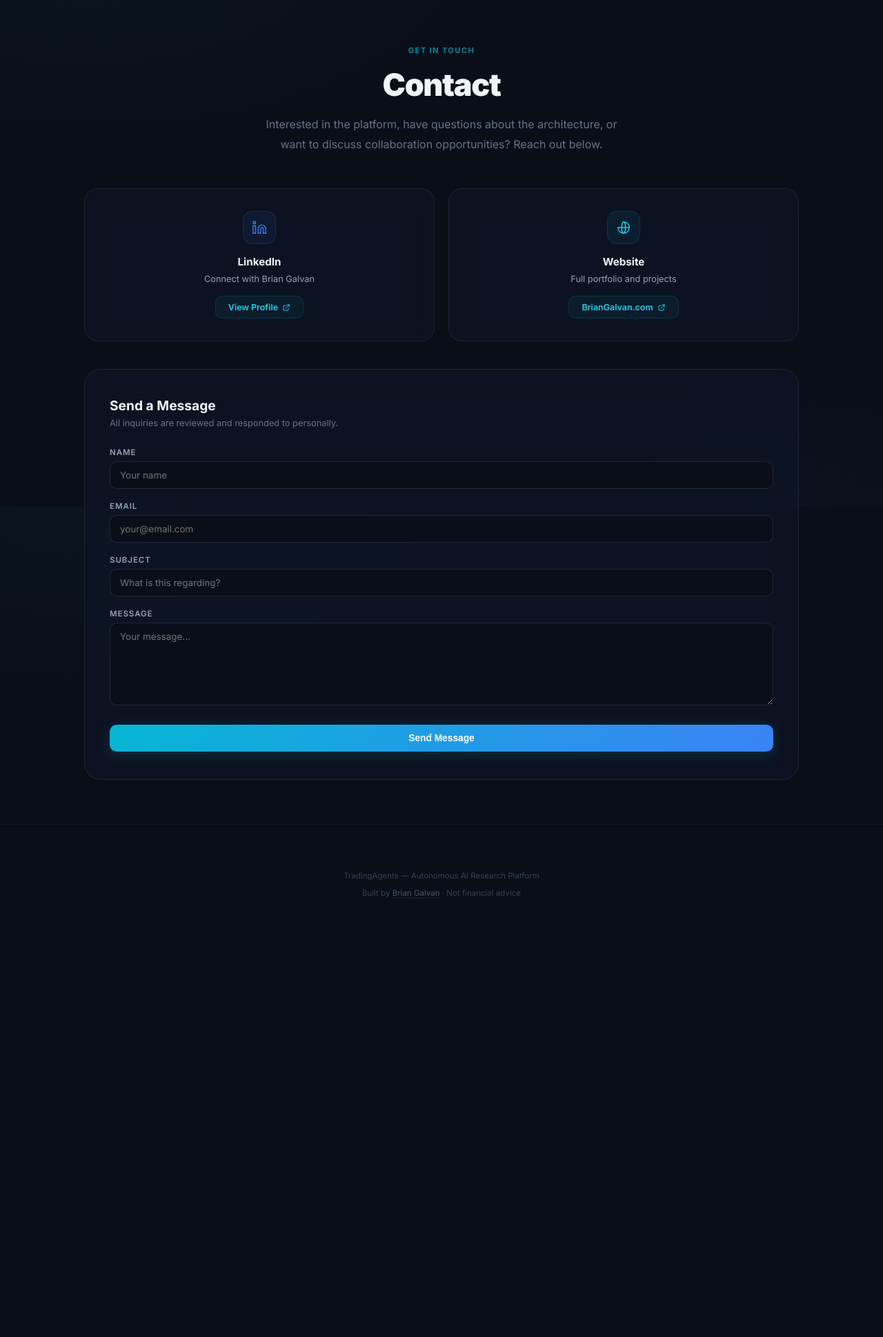
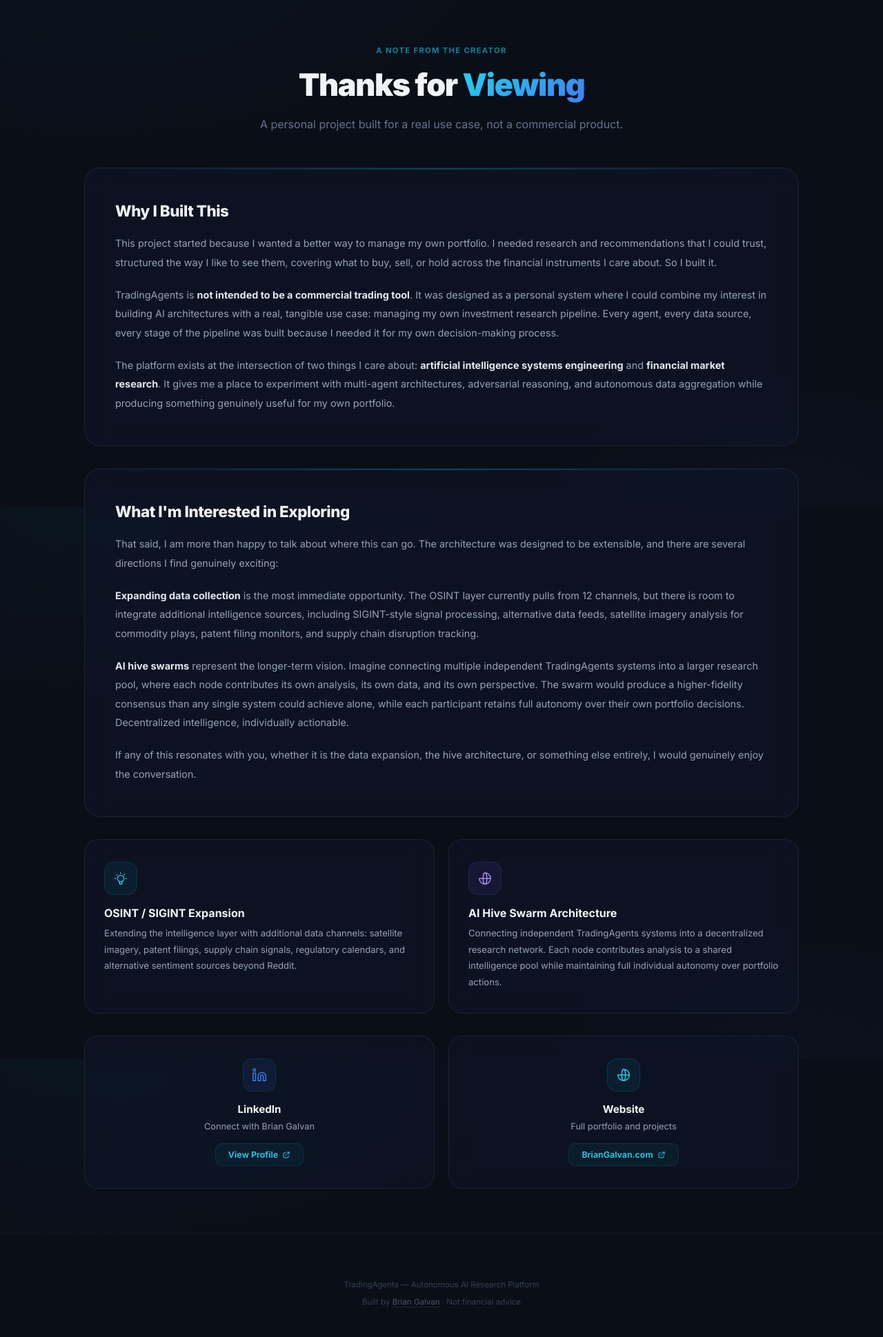
Before and after one commit to bgalvan1277/tradingagents-dashboard, a FastAPI app: page /contact in a window 1280 px wide. Shown: the part 65-2004 px from the top of the page at 69% size. Before the commit the page ends 1368 px from the top, so only its background shows below. Run offline with FastAPI, Linux system fonts and the light colour scheme; parts of the project's set-up code (start-up, migrations or seed data) failed here and were passed over.

Commit message:
Contact page: replace form with personal project message, OSINT/SIGINT expansion, and AI hive swarm vision

```diff
--- a/app/templates/public/contact.html
+++ b/app/templates/public/contact.html
@@ -2,40 +2,43 @@
 {% set active_page = 'contact' %}
 
 {% block title %}Contact{% endblock %}
-{% block meta_description %}Get in touch with Brian Galvan, the creator of TradingAgents autonomous AI research platform.{% endblock %}
+{% block meta_description %}Learn about the TradingAgents project, its purpose as a personal AI research tool, and future directions including OSINT expansion and AI hive swarm architecture.{% endblock %}
 
 {% block extra_css %}
 .contact-hero{text-align:center;padding:8rem 2rem 3rem;max-width:1100px;margin:0 auto}
 .contact-hero h1{font-size:2.8rem;font-weight:900;color:#f1f5f9;letter-spacing:-.03em;margin-bottom:1rem}
-.contact-hero p{font-size:1rem;color:#64748b;line-height:1.85;max-width:540px;margin:0 auto}
+.contact-hero p{font-size:1rem;color:#64748b;line-height:1.85;max-width:640px;margin:0 auto}
 .contact-wrap{max-width:1100px;margin:0 auto;padding:0 2rem 4rem}
 
-.contact-grid{display:grid;grid-template-columns:1fr 1fr;gap:1.25rem;margin-bottom:2.5rem}
-.contact-card{background:rgba(15,23,42,.55);backdrop-filter:blur(16px);border:1px solid rgba(71,85,105,.25);border-radius:20px;padding:32px 28px;text-align:center;transition:all .3s}
-.contact-card:hover{border-color:rgba(6,182,212,.2);transform:translateY(-2px)}
-.contact-card .icon{width:48px;height:48px;border-radius:14px;display:flex;align-items:center;justify-content:center;margin:0 auto 16px}
-.contact-card h3{font-size:.95rem;font-weight:700;color:#f1f5f9;margin:0 0 6px}
-.contact-card p{font-size:.8rem;color:#94a3b8;margin:0 0 14px;line-height:1.6}
-.contact-card a.link{display:inline-flex;align-items:center;gap:6px;padding:8px 18px;border-radius:10px;background:rgba(6,182,212,.06);border:1px solid rgba(6,182,212,.15);color:#22d3ee;font-size:.78rem;font-weight:600;transition:all .2s}
-.contact-card a.link:hover{background:rgba(6,182,212,.12)}
+.msg-card{background:rgba(15,23,42,.55);backdrop-filter:blur(16px);border:1px solid rgba(71,85,105,.25);border-radius:24px;padding:48px 44px;margin-bottom:2rem;position:relative;overflow:hidden}
+.msg-card::before{content:'';position:absolute;top:0;left:0;right:0;height:2px;background:linear-gradient(90deg,transparent,rgba(6,182,212,.3),transparent)}
+.msg-card h2{font-size:1.4rem;font-weight:800;color:#f1f5f9;margin:0 0 1.25rem;letter-spacing:-.02em}
+.msg-card p{font-size:.9rem;color:#94a3b8;line-height:1.9;margin:0 0 1.25rem}
+.msg-card p:last-child{margin:0}
+.msg-card strong{color:#e2e8f0}
 
-/* Form */
-.contact-form{background:rgba(15,23,42,.55);backdrop-filter:blur(16px);border:1px solid rgba(71,85,105,.25);border-radius:24px;padding:40px 36px}
-.contact-form h2{font-size:1.2rem;font-weight:700;color:#f1f5f9;margin:0 0 6px}
-.contact-form .sub{font-size:.8rem;color:#64748b;margin:0 0 28px}
-.form-group{margin-bottom:18px}
-.form-group label{display:block;font-size:.72rem;font-weight:600;color:#94a3b8;text-transform:uppercase;letter-spacing:.08em;margin-bottom:6px}
-.form-group input,.form-group textarea{width:100%;padding:11px 14px;border-radius:10px;border:1px solid rgba(71,85,105,.35);background:rgba(10,14,23,.8);color:#e2e8f0;font-family:inherit;font-size:.84rem;outline:none;transition:border-color .2s;resize:vertical}
-.form-group input:focus,.form-group textarea:focus{border-color:rgba(6,182,212,.4)}
-.form-group textarea{min-height:120px}
-.form-submit{width:100%;padding:12px;border-radius:10px;border:none;background:linear-gradient(135deg,#06b6d4,#3b82f6);color:#fff;font-size:.86rem;font-weight:700;cursor:pointer;transition:opacity .2s;box-shadow:0 4px 20px rgba(6,182,212,.2);margin-top:6px}
-.form-submit:hover{opacity:.9}
+.vision-grid{display:grid;grid-template-columns:1fr 1fr;gap:1.25rem;margin-bottom:2rem}
+.vision-card{background:rgba(15,23,42,.55);backdrop-filter:blur(16px);border:1px solid rgba(71,85,105,.25);border-radius:20px;padding:32px 28px;transition:all .3s;position:relative;overflow:hidden}
+.vision-card::before{content:'';position:absolute;top:0;left:0;right:0;height:2px;background:linear-gradient(90deg,transparent,var(--vc,rgba(6,182,212,.3)),transparent);opacity:0;transition:opacity .3s}
+.vision-card:hover{border-color:rgba(6,182,212,.15);transform:translateY(-2px)}.vision-card:hover::before{opacity:1}
+.vision-card .v-icon{width:48px;height:48px;border-radius:14px;display:flex;align-items:center;justify-content:center;margin-bottom:16px}
+.vision-card h3{font-size:1rem;font-weight:700;color:#f1f5f9;margin:0 0 8px}
+.vision-card p{font-size:.82rem;color:#94a3b8;line-height:1.8;margin:0}
+
+.connect-grid{display:grid;grid-template-columns:1fr 1fr;gap:1.25rem}
+.connect-card{background:rgba(15,23,42,.55);backdrop-filter:blur(16px);border:1px solid rgba(71,85,105,.25);border-radius:20px;padding:32px 28px;text-align:center;transition:all .3s}
+.connect-card:hover{border-color:rgba(6,182,212,.2);transform:translateY(-2px)}
+.connect-card .icon{width:48px;height:48px;border-radius:14px;display:flex;align-items:center;justify-content:center;margin:0 auto 16px}
+.connect-card h3{font-size:.95rem;font-weight:700;color:#f1f5f9;margin:0 0 6px}
+.connect-card p{font-size:.8rem;color:#94a3b8;margin:0 0 14px;line-height:1.6}
+.connect-card a.link{display:inline-flex;align-items:center;gap:6px;padding:8px 18px;border-radius:10px;background:rgba(6,182,212,.06);border:1px solid rgba(6,182,212,.15);color:#22d3ee;font-size:.78rem;font-weight:600;transition:all .2s}
+.connect-card a.link:hover{background:rgba(6,182,212,.12)}
 
 @media(max-width:768px){
     .contact-hero h1{font-size:2rem}
     .contact-hero{padding:7rem 1.5rem 2.5rem}
-    .contact-grid{grid-template-columns:1fr}
-    .contact-form{padding:28px 20px}
+    .vision-grid,.connect-grid{grid-template-columns:1fr}
+    .msg-card{padding:32px 24px}
     .contact-wrap{padding:0 1.25rem 3rem}
 }
 {% endblock %}
@@ -43,14 +46,46 @@
 {% block content %}
 
 <section class="contact-hero">
-    <p style="font-size:.7rem;font-weight:700;color:rgba(6,182,212,.7);text-transform:uppercase;letter-spacing:.12em;margin-bottom:12px">Get in Touch</p>
-    <h1>Contact</h1>
-    <p>Interested in the platform, have questions about the architecture, or want to discuss collaboration opportunities? Reach out below.</p>
+    <p style="font-size:.7rem;font-weight:700;color:rgba(6,182,212,.7);text-transform:uppercase;letter-spacing:.12em;margin-bottom:12px">A Note from the Creator</p>
+    <h1>Thanks for <span class="grad-text">Viewing</span></h1>
+    <p>A personal project built for a real use case, not a commercial product.</p>
 </section>
 
 <div class="contact-wrap">
-    <div class="contact-grid">
-        <div class="contact-card">
+    <div class="msg-card">
+        <h2>Why I Built This</h2>
+        <p>This project started because I wanted a better way to manage my own portfolio. I needed research and recommendations that I could trust, structured the way I like to see them, covering what to buy, sell, or hold across the financial instruments I care about. So I built it.</p>
+        <p>TradingAgents is <strong>not intended to be a commercial trading tool</strong>. It was designed as a personal system where I could combine my interest in building AI architectures with a real, tangible use case: managing my own investment research pipeline. Every agent, every data source, every stage of the pipeline was built because I needed it for my own decision-making process.</p>
+        <p>The platform exists at the intersection of two things I care about: <strong>artificial intelligence systems engineering</strong> and <strong>financial market research</strong>. It gives me a place to experiment with multi-agent architectures, adversarial reasoning, and autonomous data aggregation while producing something genuinely useful for my own portfolio.</p>
+    </div>
+
+    <div class="msg-card">
+        <h2>What I'm Interested in Exploring</h2>
+        <p>That said, I am more than happy to talk about where this can go. The architecture was designed to be extensible, and there are several directions I find genuinely exciting:</p>
+        <p><strong>Expanding data collection</strong> is the most immediate opportunity. The OSINT layer currently pulls from 12 channels, but there is room to integrate additional intelligence sources, including SIGINT-style signal processing, alternative data feeds, satellite imagery analysis for commodity plays, patent filing monitors, and supply chain disruption tracking.</p>
+        <p><strong>AI hive swarms</strong> represent the longer-term vision. Imagine connecting multiple independent TradingAgents systems into a larger research pool, where each node contributes its own analysis, its own data, and its own perspective. The swarm would produce a higher-fidelity consensus than any single system could achieve alone, while each participant retains full autonomy over their own portfolio decisions. Decentralized intelligence, individually actionable.</p>
+        <p>If any of this resonates with you, whether it is the data expansion, the hive architecture, or something else entirely, I would genuinely enjoy the conversation.</p>
+    </div>
+
+    <div class="vision-grid">
+        <div class="vision-card" style="--vc:rgba(6,182,212,.3)">
+            <div class="v-icon" style="background:rgba(6,182,212,.08);border:1px solid rgba(6,182,212,.15)">
+                <svg width="22" height="22" fill="none" stroke="#22d3ee" viewBox="0 0 24 24"><path stroke-linecap="round" stroke-linejoin="round" stroke-width="1.5" d="M9.663 17h4.673M12 3v1m6.364 1.636l-.707.707M21 12h-1M4 12H3m3.343-5.657l-.707-.707m2.828 9.9a5 5 0 117.072 0l-.548.547A3.374 3.374 0 0014 18.469V19a2 2 0 11-4 0v-.531c0-.895-.356-1.754-.988-2.386l-.548-.547z"/></svg>
+            </div>
+            <h3>OSINT / SIGINT Expansion</h3>
+            <p>Extending the intelligence layer with additional data channels: satellite imagery, patent filings, supply chain signals, regulatory calendars, and alternative sentiment sources beyond Reddit.</p>
+        </div>
+        <div class="vision-card" style="--vc:rgba(139,92,246,.3)">
+            <div class="v-icon" style="background:rgba(139,92,246,.08);border:1px solid rgba(139,92,246,.15)">
+                <svg width="22" height="22" fill="none" stroke="#a78bfa" viewBox="0 0 24 24"><path stroke-linecap="round" stroke-linejoin="round" stroke-width="1.5" d="M21 12a9 9 0 01-9 9m9-9a9 9 0 00-9-9m9 9H3m9 9a9 9 0 01-9-9m9 9c1.657 0 3-4.03 3-9s-1.343-9-3-9m0 18c-1.657 0-3-4.03-3-9s1.343-9 3-9"/></svg>
+            </div>
+            <h3>AI Hive Swarm Architecture</h3>
+            <p>Connecting independent TradingAgents systems into a decentralized research network. Each node contributes analysis to a shared intelligence pool while maintaining full individual autonomy over portfolio actions.</p>
+        </div>
+    </div>
+
+    <div class="connect-grid">
+        <div class="connect-card">
             <div class="icon" style="background:rgba(59,130,246,.08);border:1px solid rgba(59,130,246,.15)">
                 <svg width="22" height="22" fill="none" stroke="#3b82f6" viewBox="0 0 24 24"><path stroke-linecap="round" stroke-linejoin="round" stroke-width="1.5" d="M16 8a6 6 0 016 6v7h-4v-7a2 2 0 00-2-2 2 2 0 00-2 2v7h-4v-7a6 6 0 016-6zM2 9h4v12H2z"/><circle cx="4" cy="4" r="2" stroke-width="1.5"/></svg>
             </div>
@@ -61,7 +96,7 @@
                 <svg width="12" height="12" fill="none" stroke="currentColor" viewBox="0 0 24 24"><path stroke-linecap="round" stroke-linejoin="round" stroke-width="2" d="M10 6H6a2 2 0 00-2 2v10a2 2 0 002 2h10a2 2 0 002-2v-4M14 4h6m0 0v6m0-6L10 14"/></svg>
             </a>
         </div>
-        <div class="contact-card">
+        <div class="connect-card">
             <div class="icon" style="background:rgba(6,182,212,.08);border:1px solid rgba(6,182,212,.15)">
                 <svg width="22" height="22" fill="none" stroke="#22d3ee" viewBox="0 0 24 24"><path stroke-linecap="round" stroke-linejoin="round" stroke-width="1.5" d="M21 12a9 9 0 01-9 9m9-9a9 9 0 00-9-9m9 9H3m9 9a9 9 0 01-9-9m9 9c1.657 0 3-4.03 3-9s-1.343-9-3-9m0 18c-1.657 0-3-4.03-3-9s1.343-9 3-9"/></svg>
             </div>
@@ -73,30 +108,6 @@
             </a>
         </div>
     </div>
-
-    <div class="contact-form">
-        <h2>Send a Message</h2>
-        <p class="sub">All inquiries are reviewed and responded to personally.</p>
-        <form action="https://formspree.io/f/placeholder" method="POST">
-            <div class="form-group">
-                <label for="name">Name</label>
-                <input type="text" id="name" name="name" placeholder="Your name" required>
-            </div>
-            <div class="form-group">
-                <label for="email">Email</label>
-                <input type="email" id="email" name="email" placeholder="your@email.com" required>
-            </div>
-            <div class="form-group">
-                <label for="subject">Subject</label>
-                <input type="text" id="subject" name="subject" placeholder="What is this regarding?">
-            </div>
-            <div class="form-group">
-                <label for="message">Message</label>
-                <textarea id="message" name="message" placeholder="Your message..." required></textarea>
-            </div>
-            <button type="submit" class="form-submit">Send Message</button>
-        </form>
-    </div>
 </div>
 
 {% endblock %}
```
